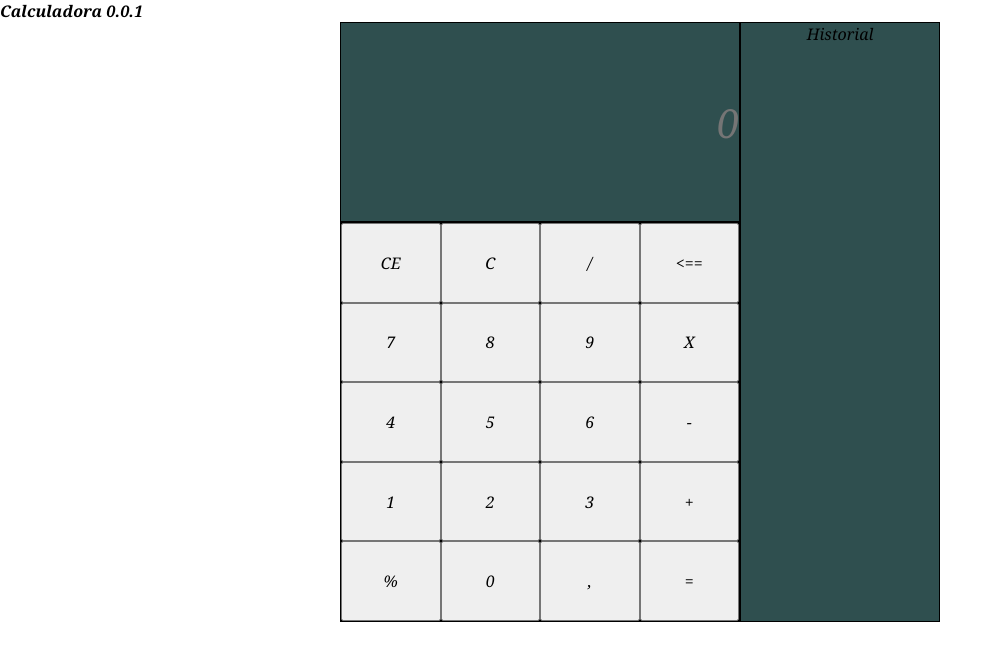
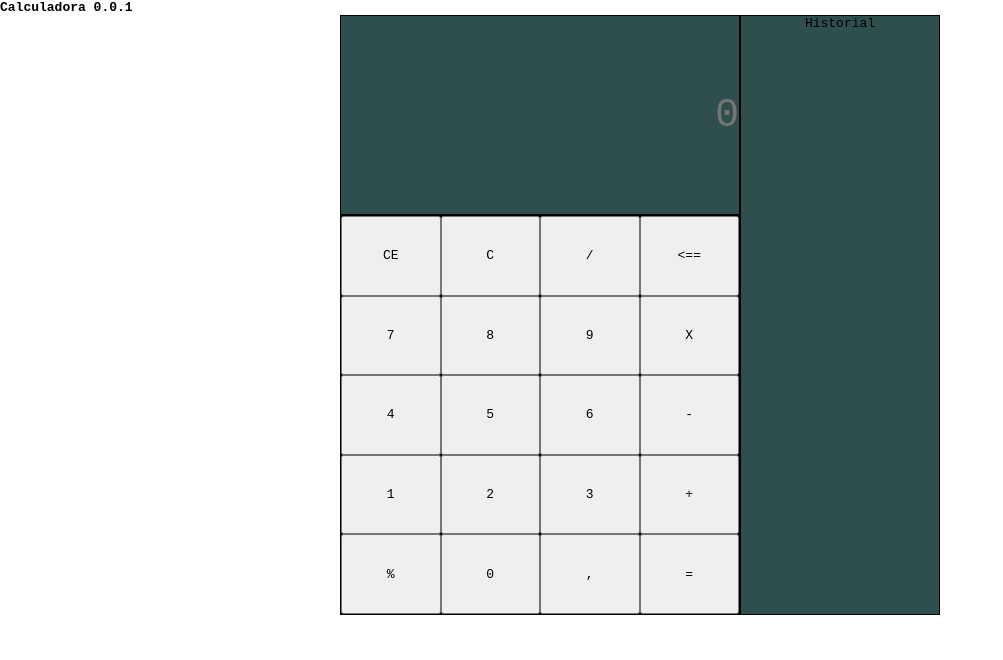
Before and after one commit to Mavoik/Calculadora, a plain HTML site: page index.html in a window 1280 px wide. Shown: the whole page, without its empty margins (0-1003 px from the left). Drawn offline with Linux system fonts and the light colour scheme.

Commit message:
last changes

```diff
--- a/css/style.css
+++ b/css/style.css
@@ -2,9 +2,9 @@
     margin: auto;
     padding: 0;
     box-sizing: border-box;
-    font-family: Georgia, 'Times New Roman', Times, serif;
+    font-family: monospace;
     font-size: medium;
-    font-style: italic;
+
 }
 
 #TABLA_BASE_CALC{
--- a/index.html
+++ b/index.html
@@ -13,26 +13,26 @@
         <input type="text" class="operaciones" placeholder="0" value="" readonly>
         <div class="resultado">Historial</div>
         <div class="teclas">
-            <button type="button" class="clear" value="clear">CE</button>
-            <button type="button" class="clearAll" value="clearAll">C</button>
-            <button type="button" value="/">/</button>
-            <button type="button" value="back"><==</button>
-            <button type="button" value="7">7</button>
-            <button type="button" value="8">8</button>
-            <button type="button" value="9">9</button>
-            <button type="button" value="*">X</button>
-            <button type="button" value="4">4</button>
-            <button type="button" value="5">5</button>
-            <button type="button" value="6">6</button>
-            <button type="button" class="calc rest" value="-">-</button>
-            <button type="button" value="1">1</button>
-            <button type="button" value="2">2</button>
-            <button type="button" value="3">3</button>
-            <button type="button" class="calc sum" value="+">+</button>
-            <button type="button" class="calc porc" value="%">%</button>
-            <button type="button" value="0">0</button>
-            <button type="button" value=",">,</button>
-            <button type="button" class="calc total" value="=">=</button>
+            <button class="clear" value="clear">CE</button>
+            <button class="clearAll" value="clearAll">C</button>
+            <button value="/">/</button>
+            <button value="back"><==</button>
+            <button value="7">7</button>
+            <button value="8">8</button>
+            <button value="9">9</button>
+            <button value="*">X</button>
+            <button value="4">4</button>
+            <button value="5">5</button>
+            <button value="6">6</button>
+            <button class="calc rest" value="-">-</button>
+            <button value="1">1</button>
+            <button value="2">2</button>
+            <button value="3">3</button>
+            <button class="calc sum" value="+">+</button>
+            <button class="calc porc" value="%">%</button>
+            <button value="0">0</button>
+            <button value=",">,</button>
+            <button class="calc total" value="=">=</button>
         </div>
     </section>
 </body>
--- a/js/script.js
+++ b/js/script.js
@@ -1,36 +1,36 @@
+
+let displayOnInput = '';
+let display;
+
 selectButton = () => {
     const buttonCollection = document.querySelectorAll('button');
 
-    buttonCollection.forEach(buttons =>{
-        buttons.addEventListener('click', (event) =>{
+    buttonCollection.forEach(buttons => {
+        buttons.addEventListener('click', (event) => {
             let buttonSelected = event.target.value;
-            console.log(buttonSelected)
-            if (buttonSelected === 'clear') {
-                clearDisplay();
-            }else
-            checkOperations(buttonSelected);
-            showOnDisplay(buttonSelected);
+
+                showOnDisplay(buttonSelected);
         });
     });
 };
 
+
 showOnDisplay = (value) => {
-    const display = document.querySelector('.operaciones');
     display.value += value;
 };
 
 clearDisplay = () => {
-    const display = document.querySelector('.operaciones');
-    display.value = '';
+
+    display.innerHTML = displayOnInput;
 }
 
 checkOperations = (value) => {
-    const display = document.querySelector('.operaciones');
-    if (display.value === "="){
+    if (display.value === "=") {
 
     };
 };
 
 window.addEventListener('load', (event) => {
+    display = document.querySelector('.operaciones');
     selectButton();
 });
```
